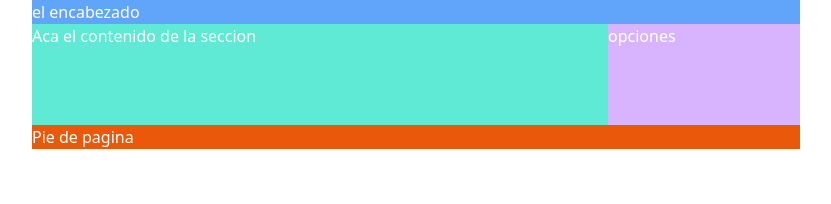
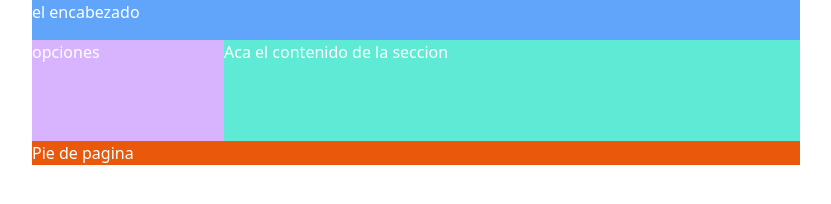
Before and after one commit to Nethedrake/Tailwind_Class, a website: page src/index.html in a window 1280 px wide. Shown: the whole page, without its empty margins (224-1055 px from the left). Drawn offline with nearby package versions, Linux system fonts and the light colour scheme; files that its build step writes are made by us from their sources.

Commit message:
Estructura grid en tailwind

```diff
--- a/src/index.html
+++ b/src/index.html
@@ -7,23 +7,20 @@
     <title>Modelo Cajas Floats</title>
 </head>
 <body>
-   <div class=" max-w-3xl container bg-red-400 text-white mx-auto">
+   <div class=" max-w-3xl container bg-red-400 text-white mx-auto grid grid-cols-4">
 
-        <header class="bg-blue-400 h-10">
+        <header class ="bg-blue-400 h-10 col-span-4">
             el encabezado
-        </heade>
-        <section class="bg-amber-400 flex flex-row-reverse">
-            <nav class="bg-purple-300 w-1/4 h-[101px]">
+        </header>
+
+            <nav class="bg-purple-300  h-[101px]">
                 opciones
             </nav>
-            <article class="bg-teal-300 w-3/4 ">
+            <article class="bg-teal-300  col-span-3 ">
                 Aca el contenido de la seccion
             </article>
 
-        </section>
-
-
-        <footer class="bg-orange-600">
+        <footer class="bg-orange-600 col-span-4">
             Pie de pagina
         </footer>
    </div>
```
